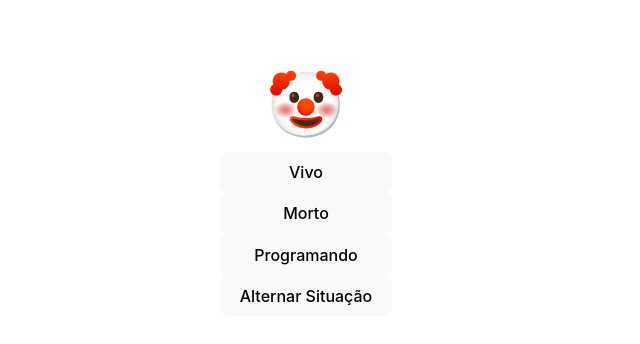
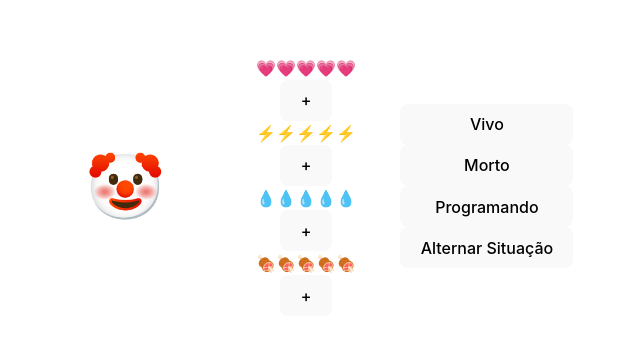
Before and after one commit to ufjf-dcc207/ufjf-dcc207-2024-3-a-atv06-DarlanHenrique, a React (Vite) app: page / in a window 1280 px wide. Shown: the part 214-558 px from the top of the page, without its empty margins (334-974 px from the left). Built offline with nearby package versions, Linux system fonts and the light colour scheme.

Commit message:
change state of attribute

```diff
--- /dev/null
+++ b/src/Attribute.tsx
@@ -0,0 +1,29 @@
+import { useState } from "react";
+import "./Attribute.css"
+
+type AttributeProps = {
+    icon: string;
+}
+
+export default function Attribute({icon}: AttributeProps) {
+    const [value, setValue] = useState(0);
+
+    function onValueUp () {
+        setValue((v) => (v == 5 ? 0 : v + 1));
+
+        setValue((prevValue) => {
+            if (prevValue == 5)
+                return 0;
+            else
+                return prevValue + 1
+        })
+    }
+
+    return (
+        <div className="attribute">
+            <div className="active">{icon.repeat(value)}</div>
+            <div className="inactive">{icon.repeat(5-value)}</div>
+            <button onClick={onValueUp}>+</button>
+        </div>
+    );
+}
--- a/src/Emoji.css
+++ b/src/Emoji.css
@@ -1,4 +1,12 @@
 .emoji {
+    display: grid;
+    grid-template-columns: repeat(3, 1fr);
+    gap: 0.5em;
+    align-items: center;
+    justify-content: center;
+    .situation {
+        font-size: 4em;
+    }
     .face {
         font-size: 4em;
     }
--- a/src/Emoji.tsx
+++ b/src/Emoji.tsx
@@ -1,3 +1,4 @@
+import Attribute from "./Attribute";
 import "./Emoji.css";
 import { useState } from "react";
 
@@ -43,6 +44,12 @@ export default function Emoji() {
   return (
     <div className="emoji">
       <div className="face">{EMOJIS.get(situation) || "🤡"}</div>
+      <div className="attributes">
+        <Attribute icon="💗" />
+        <Attribute icon="⚡" />
+        <Attribute icon="💧" />
+        <Attribute icon="🍖" />
+      </div>
       <div className="actions">
         <button onClick={toHappy}>Vivo</button>
         <button onClick={toDead}>Morto</button>
```
Also changed, not shown: src/Attribute.css (added).
